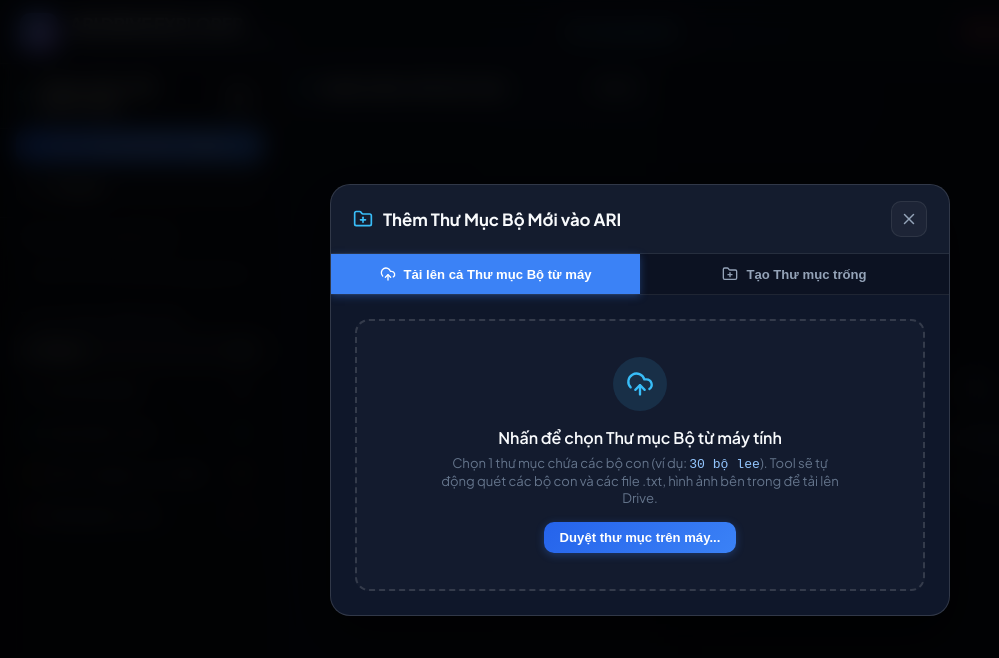
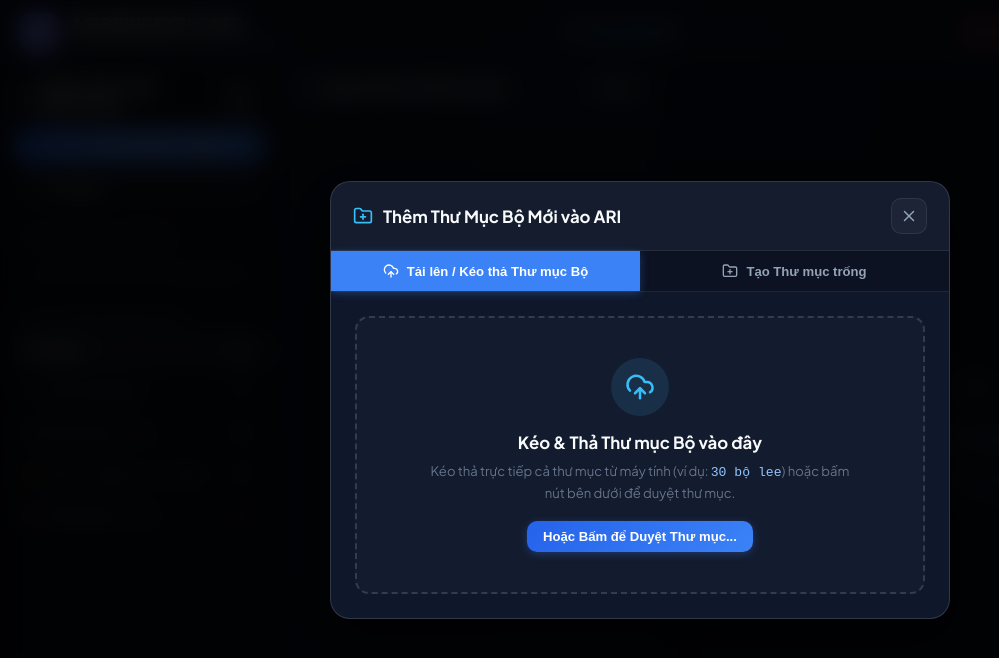
Before and after one commit to duyalan04/aritool, a Next.js app: page / in a window 1280 px wide. Both pictures are taken after typing "Sample" into the empty fields and a click on the button "+ Thêm Bộ Mới / Tải lên". Shown: the top 658 px of the page, without its empty margins (0-999 px from the left). Built offline with nearby package versions, Linux system fonts and the light colour scheme.

Commit message:
Support native folder drag and drop via webkitGetAsEntry and fix stream buffer upload

```diff
--- a/src/components/UploadBatchModal.tsx
+++ b/src/components/UploadBatchModal.tsx
@@ -12,7 +12,7 @@
   Folder,
   Loader2,
   Layers,
-  ArrowRight
+  Sparkles
 } from 'lucide-react';
 import { DriveFolder } from '@/lib/types';
 
@@ -31,6 +31,11 @@
   totalFiles: number;
 }
 
+interface FileWithRelativePath {
+  file: File;
+  relativePath: string;
+}
+
 export const UploadBatchModal: React.FC<UploadBatchModalProps> = ({
   isOpen,
   onClose,
@@ -46,6 +51,8 @@
   // Upload folder state
   const [parsedBatch, setParsedBatch] = useState<ParsedBatch | null>(null);
   const [isUploading, setIsUploading] = useState(false);
+  const [isDragOver, setIsDragOver] = useState(false);
+  const [isReadingFolder, setIsReadingFolder] = useState(false);
   const [uploadProgress, setUploadProgress] = useState(0);
   const [statusMessage, setStatusMessage] = useState('');
   const [errorMessage, setErrorMessage] = useState('');
@@ -55,15 +62,130 @@
 
   if (!isOpen) return null;
 
-  // Handle files selected from folder input
+  // Process standard file input selection
   const handleFilesSelected = (e: React.ChangeEvent<HTMLInputElement>) => {
     const files = e.target.files;
     if (!files || files.length === 0) return;
 
-    processFileList(Array.from(files));
+    const fileList: FileWithRelativePath[] = Array.from(files).map((f) => ({
+      file: f,
+      relativePath: f.webkitRelativePath || f.name,
+    }));
+
+    processFileList(fileList);
   };
 
-  const processFileList = (fileArray: File[]) => {
+  // Traverse dropped directory tree recursively
+  const traverseEntry = async (
+    entry: any,
+    path: string,
+    collected: FileWithRelativePath[]
+  ) => {
+    if (!entry) return;
+
+    if (entry.isFile) {
+      await new Promise<void>((resolve) => {
+        entry.file(
+          (file: File) => {
+            collected.push({
+              file,
+              relativePath: path + file.name,
+            });
+            resolve();
+          },
+          () => resolve()
+        );
+      });
+    } else if (entry.isDirectory) {
+      const dirReader = entry.createReader();
+      const readAllEntries = async () => {
+        const entries: any[] = await new Promise((resolve) => {
+          dirReader.readEntries(
+            (results: any[]) => resolve(results || []),
+            () => resolve([])
+          );
+        });
+
+        if (entries.length > 0) {
+          for (const child of entries) {
+            await traverseEntry(child, path + entry.name + '/', collected);
+          }
+          // Continue reading if there are more entries in this directory
+          await readAllEntries();
+        }
+      };
+      await readAllEntries();
+    }
+  };
+
+  // Handle Drag & Drop of Folder / Files
+  const handleDragOver = (e: React.DragEvent) => {
+    e.preventDefault();
+    e.stopPropagation();
+    if (!isUploading) {
+      setIsDragOver(true);
+    }
+  };
+
+  const handleDragLeave = (e: React.DragEvent) => {
+    e.preventDefault();
+    e.stopPropagation();
+    setIsDragOver(false);
+  };
+
+  const handleDrop = async (e: React.DragEvent) => {
+    e.preventDefault();
+    e.stopPropagation();
+    setIsDragOver(false);
+
+    if (isUploading) return;
+
+    try {
+      setIsReadingFolder(true);
+      setErrorMessage('');
+
+      const items = e.dataTransfer.items;
+      const collected: FileWithRelativePath[] = [];
+
+      if (items && items.length > 0) {
+        for (let i = 0; i < items.length; i++) {
+          const item = items[i];
+          const entry = (item as any).webkitGetAsEntry ? (item as any).webkitGetAsEntry() : null;
+          if (entry) {
+            await traverseEntry(entry, '', collected);
+          } else {
+            const f = item.getAsFile();
+            if (f) {
+              collected.push({ file: f, relativePath: f.name });
+            }
+          }
+        }
+      } else if (e.dataTransfer.files && e.dataTransfer.files.length > 0) {
+        for (let i = 0; i < e.dataTransfer.files.length; i++) {
+          const f = e.dataTransfer.files[i];
+          collected.push({
+            file: f,
+            relativePath: (f as any).webkitRelativePath || f.name,
+          });
+        }
+      }
+
+      if (collected.length === 0) {
+        setErrorMessage('Không tìm thấy tệp tin hoặc thư mục hợp lệ khi kéo thả.');
+        return;
+      }
+
+      processFileList(collected);
+    } catch (err: any) {
+      console.error('Error parsing dropped files:', err);
+      setErrorMessage('Lỗi khi đọc thư mục kéo thả: ' + err.message);
+    } finally {
+      setIsReadingFolder(false);
+    }
+  };
+
+  // Group files by root folder and subfolder hierarchy
+  const processFileList = (items: FileWithRelativePath[]) => {
     setErrorMessage('');
     setIsSuccess(false);
 
@@ -71,9 +193,8 @@
     const subfolders: { [name: string]: File[] } = {};
     let totalFiles = 0;
 
-    for (const file of fileArray) {
-      const relPath = file.webkitRelativePath || file.name;
-      const parts = relPath.split('/');
+    for (const item of items) {
+      const parts = item.relativePath.split('/').filter(Boolean);
 
       if (parts.length >= 3) {
         // e.g. "30 bộ lee/VANESSA PADILLA/5.png"
@@ -83,29 +204,29 @@
         if (!subfolders[subfolderName]) {
           subfolders[subfolderName] = [];
         }
-        subfolders[subfolderName].push(file);
+        subfolders[subfolderName].push(item.file);
         totalFiles++;
       } else if (parts.length === 2) {
-        // e.g. "VANESSA PADILLA/5.png" (User selected single subfolder)
-        rootName = parts[0];
+        // e.g. "30 bộ lee/VANESSA PADILLA" (if files directly under subfolder or single folder dropped)
+        if (!rootName) rootName = parts[0];
         const subfolderName = parts[0];
         if (!subfolders[subfolderName]) {
           subfolders[subfolderName] = [];
         }
-        subfolders[subfolderName].push(file);
+        subfolders[subfolderName].push(item.file);
         totalFiles++;
       } else {
-        // Direct files
+        // Direct files (parts.length === 1)
         const defName = 'Bộ Hồ Sơ Mới';
         if (!rootName) rootName = defName;
-        if (!subfolders['Chung']) subfolders['Chung'] = [];
-        subfolders['Chung'].push(file);
+        if (!subfolders['Hồ sơ']) subfolders['Hồ sơ'] = [];
+        subfolders['Hồ sơ'].push(item.file);
         totalFiles++;
       }
     }
 
-    if (!rootName) {
-      setErrorMessage('Không nhận diện được cấu trúc thư mục. Vui lòng chọn cả thư mục bộ.');
+    if (!rootName || totalFiles === 0) {
+      setErrorMessage('Không nhận diện được cấu trúc thư mục. Vui lòng chọn hoặc kéo thả cả thư mục bộ.');
       return;
     }
 
@@ -270,7 +391,7 @@
             <span>Thêm Thư Mục Bộ Mới vào ARI</span>
           </div>
           {!isUploading && (
-            <button className="btn-icon" onClick={onClose}>
+            <button className="btn-icon" onClick={onClose} title="Đóng (Esc)">
               <X size={18} />
             </button>
           )}
@@ -284,7 +405,7 @@
             style={{ flex: 1, justifyContent: 'center', borderRadius: 0, padding: '12px' }}
           >
             <UploadCloud size={16} />
-            <span>Tải lên cả Thư mục Bộ từ máy</span>
+            <span>Tải lên / Kéo thả Thư mục Bộ</span>
           </button>
           <button
             className={`tab-btn ${tab === 'create' ? 'active' : ''}`}
@@ -328,31 +449,59 @@
               />
 
               {!parsedBatch ? (
-                /* Dropzone / Select Folder Button */
+                /* Dropzone Area with Drag & Drop Event Listeners */
                 <div
                   className="upload-dropzone"
                   onClick={() => fileInputRef.current?.click()}
+                  onDragOver={handleDragOver}
+                  onDragEnter={handleDragOver}
+                  onDragLeave={handleDragLeave}
+                  onDrop={handleDrop}
                   style={{
-                    border: '2px dashed var(--border-medium)',
+                    border: isDragOver ? '2px dashed #38bdf8' : '2px dashed var(--border-medium)',
                     borderRadius: 'var(--radius-lg)',
-                    padding: '36px 20px',
+                    padding: '40px 20px',
                     textAlign: 'center',
-                    background: 'rgba(255,255,255,0.02)',
+                    background: isDragOver ? 'rgba(56, 189, 248, 0.12)' : 'rgba(255,255,255,0.02)',
                     cursor: 'pointer',
-                    transition: 'all var(--transition-fast)',
+                    transform: isDragOver ? 'scale(1.02)' : 'none',
+                    transition: 'all 0.2s cubic-bezier(0.16, 1, 0.3, 1)',
+                    boxShadow: isDragOver ? '0 0 24px rgba(56, 189, 248, 0.35)' : 'none',
                   }}
                 >
-                  <div style={{ width: 54, height: 54, borderRadius: '50%', background: 'rgba(56, 189, 248, 0.12)', color: '#38bdf8', display: 'flex', alignItems: 'center', justifyContent: 'center', margin: '0 auto 16px' }}>
-                    <UploadCloud size={28} />
+                  <div style={{
+                    width: 58,
+                    height: 58,
+                    borderRadius: '50%',
+                    background: isDragOver ? '#38bdf8' : 'rgba(56, 189, 248, 0.12)',
+                    color: isDragOver ? '#020617' : '#38bdf8',
+                    display: 'flex',
+                    alignItems: 'center',
+                    justifyContent: 'center',
+                    margin: '0 auto 16px',
+                    transition: 'all 0.2s ease'
+                  }}>
+                    {isReadingFolder ? (
+                      <Loader2 size={30} className="spinner" />
+                    ) : (
+                      <UploadCloud size={30} />
+                    )}
                   </div>
-                  <h3 style={{ fontSize: '1rem', fontWeight: 600, color: 'var(--text-primary)', marginBottom: 6 }}>
-                    Nhấn để chọn Thư mục Bộ từ máy tính
+
+                  <h3 style={{ fontSize: '1.05rem', fontWeight: 700, color: isDragOver ? '#38bdf8' : 'var(--text-primary)', marginBottom: 8 }}>
+                    {isReadingFolder ? 'Đang đọc cây thư mục kéo thả...' : isDragOver ? 'Thả thư mục bộ vào đây ngay!' : 'Kéo & Thả Thư mục Bộ vào đây'}
                   </h3>
-                  <p style={{ fontSize: '0.82rem', color: 'var(--text-muted)', maxWidth: '400px', margin: '0 auto 16px' }}>
-                    Chọn 1 thư mục chứa các bộ con (ví dụ: <code style={{ color: '#93c5fd' }}>30 bộ lee</code>). Tool sẽ tự động quét các bộ con và các file .txt, hình ảnh bên trong để tải lên Drive.
+
+                  <p style={{ fontSize: '0.82rem', color: 'var(--text-muted)', maxWidth: '420px', margin: '0 auto 18px', lineHeight: 1.5 }}>
+                    Kéo thả trực tiếp cả thư mục từ máy tính (ví dụ: <code style={{ color: '#93c5fd' }}>30 bộ lee</code>) hoặc bấm nút bên dưới để duyệt thư mục.
                   </p>
-                  <button type="button" className="btn-primary" style={{ margin: '0 auto', pointerEvents: 'none' }}>
-                    <span>Duyệt thư mục trên máy...</span>
+
+                  <button
+                    type="button"
+                    className="btn-primary"
+                    style={{ margin: '0 auto', pointerEvents: 'none' }}
+                  >
+                    <span>Hoặc Bấm để Duyệt Thư mục...</span>
                   </button>
                 </div>
               ) : (
@@ -360,9 +509,9 @@
                 <div style={{ background: 'rgba(255,255,255,0.02)', border: '1px solid var(--border-medium)', borderRadius: 'var(--radius-md)', padding: 18 }}>
                   <div style={{ display: 'flex', alignItems: 'center', justifyContent: 'space-between', marginBottom: 14, borderBottom: '1px solid var(--border-subtle)', paddingBottom: 10 }}>
                     <div style={{ display: 'flex', alignItems: 'center', gap: 10 }}>
-                      <Folder size={22} color="#38bdf8" />
+                      <Folder size={24} color="#38bdf8" />
                       <div>
-                        <div style={{ fontWeight: 700, fontSize: '1rem', color: 'var(--text-primary)' }}>
+                        <div style={{ fontWeight: 700, fontSize: '1.05rem', color: 'var(--text-primary)' }}>
                           {parsedBatch.rootName}
                         </div>
                         <div style={{ fontSize: '0.75rem', color: 'var(--text-muted)' }}>
@@ -371,7 +520,7 @@
                       </div>
                     </div>
                     {!isUploading && !isSuccess && (
-                      <button className="btn-secondary" style={{ padding: '4px 10px', fontSize: '0.75rem' }} onClick={handleReset}>
+                      <button className="btn-secondary" style={{ padding: '5px 12px', fontSize: '0.75rem' }} onClick={handleReset}>
                         Đổi thư mục khác
                       </button>
                     )}
@@ -379,20 +528,20 @@
 
                   {/* Stats Grid */}
                   <div style={{ display: 'grid', gridTemplateColumns: 'repeat(2, 1fr)', gap: 10, marginBottom: 16 }}>
-                    <div style={{ background: 'rgba(0,0,0,0.25)', padding: '10px 14px', borderRadius: 'var(--radius-sm)', border: '1px solid var(--border-subtle)' }}>
+                    <div style={{ background: 'rgba(0,0,0,0.25)', padding: '12px 14px', borderRadius: 'var(--radius-sm)', border: '1px solid var(--border-subtle)' }}>
                       <div style={{ fontSize: '0.75rem', color: 'var(--text-muted)', display: 'flex', alignItems: 'center', gap: 6 }}>
-                        <Layers size={13} /> Số bộ con tìm thấy
+                        <Layers size={14} color="#38bdf8" /> Số bộ con tìm thấy
                       </div>
-                      <div style={{ fontSize: '1.25rem', fontWeight: 700, color: '#38bdf8', marginTop: 4 }}>
+                      <div style={{ fontSize: '1.35rem', fontWeight: 700, color: '#38bdf8', marginTop: 4 }}>
                         {Object.keys(parsedBatch.subfolders).length} bộ
                       </div>
                     </div>
 
-                    <div style={{ background: 'rgba(0,0,0,0.25)', padding: '10px 14px', borderRadius: 'var(--radius-sm)', border: '1px solid var(--border-subtle)' }}>
+                    <div style={{ background: 'rgba(0,0,0,0.25)', padding: '12px 14px', borderRadius: 'var(--radius-sm)', border: '1px solid var(--border-subtle)' }}>
                       <div style={{ fontSize: '0.75rem', color: 'var(--text-muted)', display: 'flex', alignItems: 'center', gap: 6 }}>
-                        <FileText size={13} /> Tổng số tệp tin
+                        <FileText size={14} color="#34d399" /> Tổng số tệp tin
                       </div>
-                      <div style={{ fontSize: '1.25rem', fontWeight: 700, color: '#34d399', marginTop: 4 }}>
+                      <div style={{ fontSize: '1.35rem', fontWeight: 700, color: '#34d399', marginTop: 4 }}>
                         {parsedBatch.totalFiles} files
                       </div>
                     </div>
@@ -402,7 +551,7 @@
                   {isUploading && (
                     <div style={{ marginBottom: 16 }}>
                       <div style={{ display: 'flex', justifyContent: 'space-between', fontSize: '0.8rem', color: 'var(--text-secondary)', marginBottom: 6 }}>
-                        <span>Tiến độ tải lên</span>
+                        <span>Tiến độ tải lên Google Drive</span>
                         <span style={{ fontWeight: 700, color: '#38bdf8' }}>{uploadProgress}%</span>
                       </div>
                       <div style={{ width: '100%', height: 8, background: 'rgba(255,255,255,0.08)', borderRadius: 4, overflow: 'hidden' }}>
@@ -426,7 +575,7 @@
                   {!isUploading && !isSuccess && (
                     <button
                       className="btn-primary"
-                      style={{ width: '100%', padding: '12px', justifyContent: 'center', fontSize: '0.9rem' }}
+                      style={{ width: '100%', padding: '12px', justifyContent: 'center', fontSize: '0.92rem' }}
                       onClick={handleStartUpload}
                     >
                       <UploadCloud size={18} />
--- a/src/lib/google-drive.ts
+++ b/src/lib/google-drive.ts
@@ -4,6 +4,7 @@
 
 import fs from 'fs';
 import path from 'path';
+import { Readable } from 'stream';
 
 // Determine if real Google Drive credentials are configured
 export function getDriveConfig() {
@@ -410,10 +411,7 @@
     throw new Error('Chưa kết nối Google Drive');
   }
 
-  const { Readable } = await import('stream');
-  const stream = new Readable();
-  stream.push(buffer);
-  stream.push(null);
+  const stream = Readable.from(buffer);
 
   const res = await drive.files.create({
     requestBody: {
```
